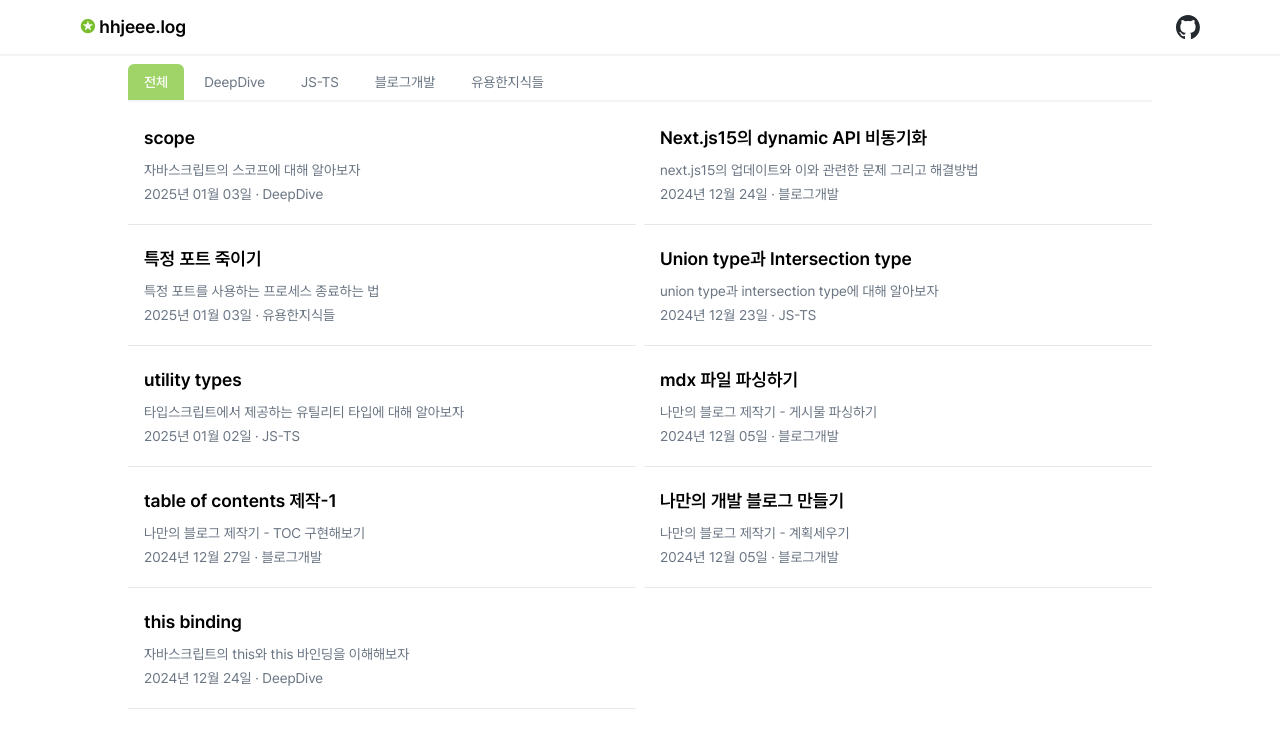
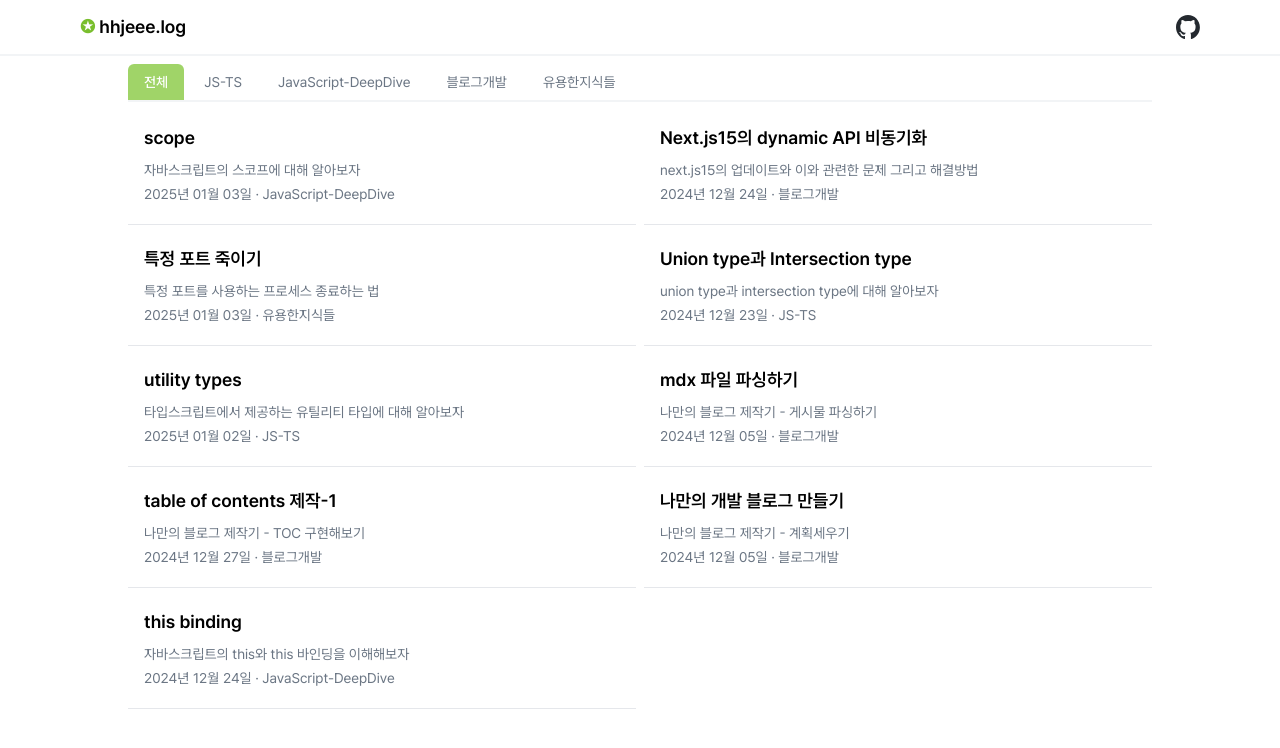
Before and after one commit to hhjeee/hhjeee.log, a Next.js app: page / in a window 1280 px wide. Shown: the top 748 px of the page. Built offline with nearby package versions, Linux system fonts and the light colour scheme.

Commit message:
[chore] 폴더구조변경

```diff
--- a/src/components/postList/PostSection.tsx
+++ b/src/components/postList/PostSection.tsx
@@ -21,7 +21,7 @@ const PostSection = ({
         categories={categories}
         selectedCategory={selectedCategory || null}
       />
-      {selectedCategory == 'DeepDive' ? (
+      {selectedCategory?.includes('DeepDive') ? (
         <BookPost posts={posts} />
       ) : (
         <Post posts={posts} />
--- a/src/posts/DeepDive/scope.mdx
+++ b/src/posts/JavaScript-DeepDive/scope.mdx
@@ -2,7 +2,7 @@
 title: 'scope'
 date: 2025-01-03
 desc: 자바스크립트의 스코프에 대해 알아보자
-cover: '/images/posts/DeepDive/modern-js.jpg'
+cover: '/images/posts/JavaScript-DeepDive/modern-js.jpg'
 ---
 
 ## 스코프란?
--- a/src/posts/DeepDive/this_binding.mdx
+++ b/src/posts/JavaScript-DeepDive/this_binding.mdx
@@ -2,7 +2,7 @@
 title: 'this binding'
 date: 2024-12-24
 desc: 자바스크립트의 this와 this 바인딩을 이해해보자
-cover: '/images/posts/DeepDive/modern-js.jpg'
+cover: '/images/posts/JavaScript-DeepDive/modern-js.jpg'
 ---
 
 ### this와 this 바인딩
```
Also changed, not shown: public/images/posts/JavaScript-DeepDive/modern-js.jpg (renamed from public/images/posts/DeepDive/modern-js.jpg), public/images/posts/React-DeepDive/modern-react.jpg (added).
